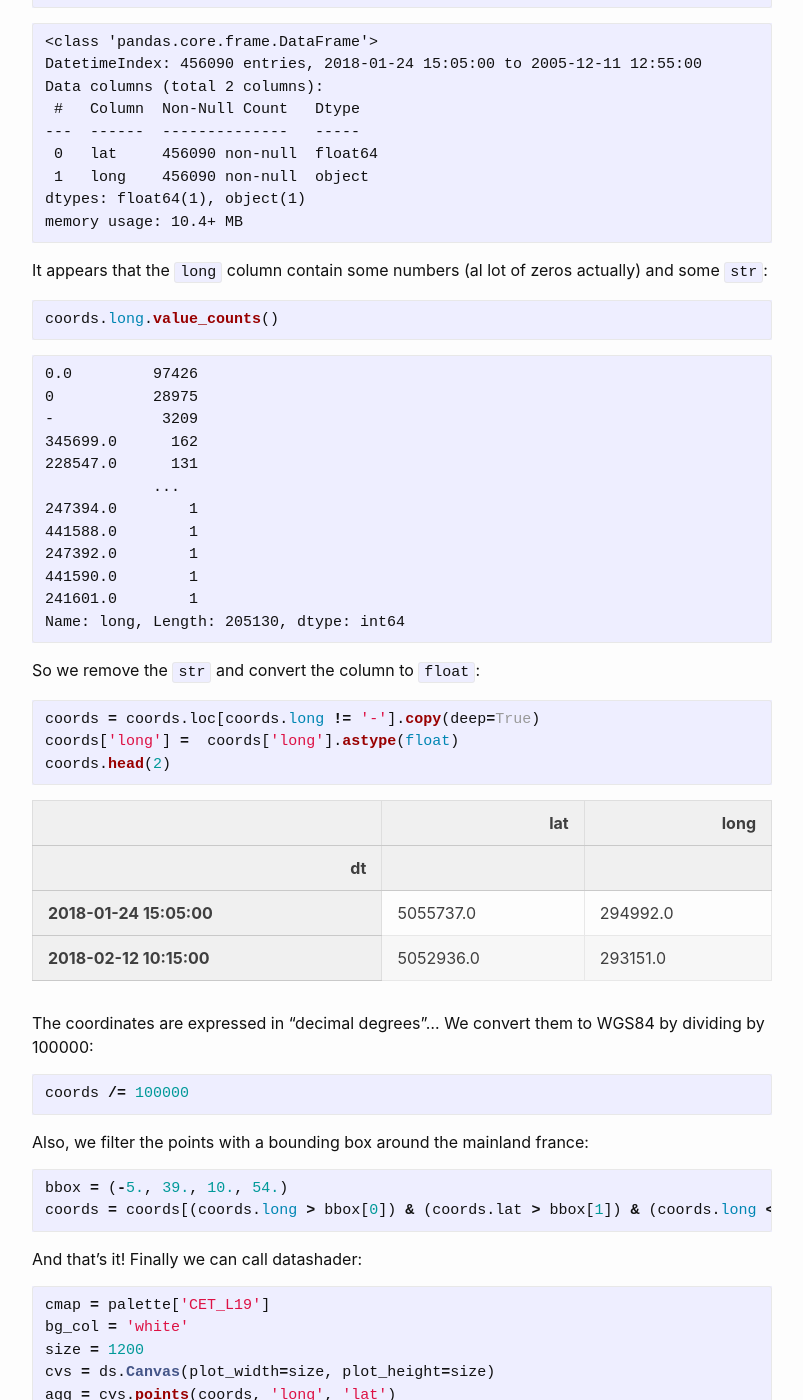
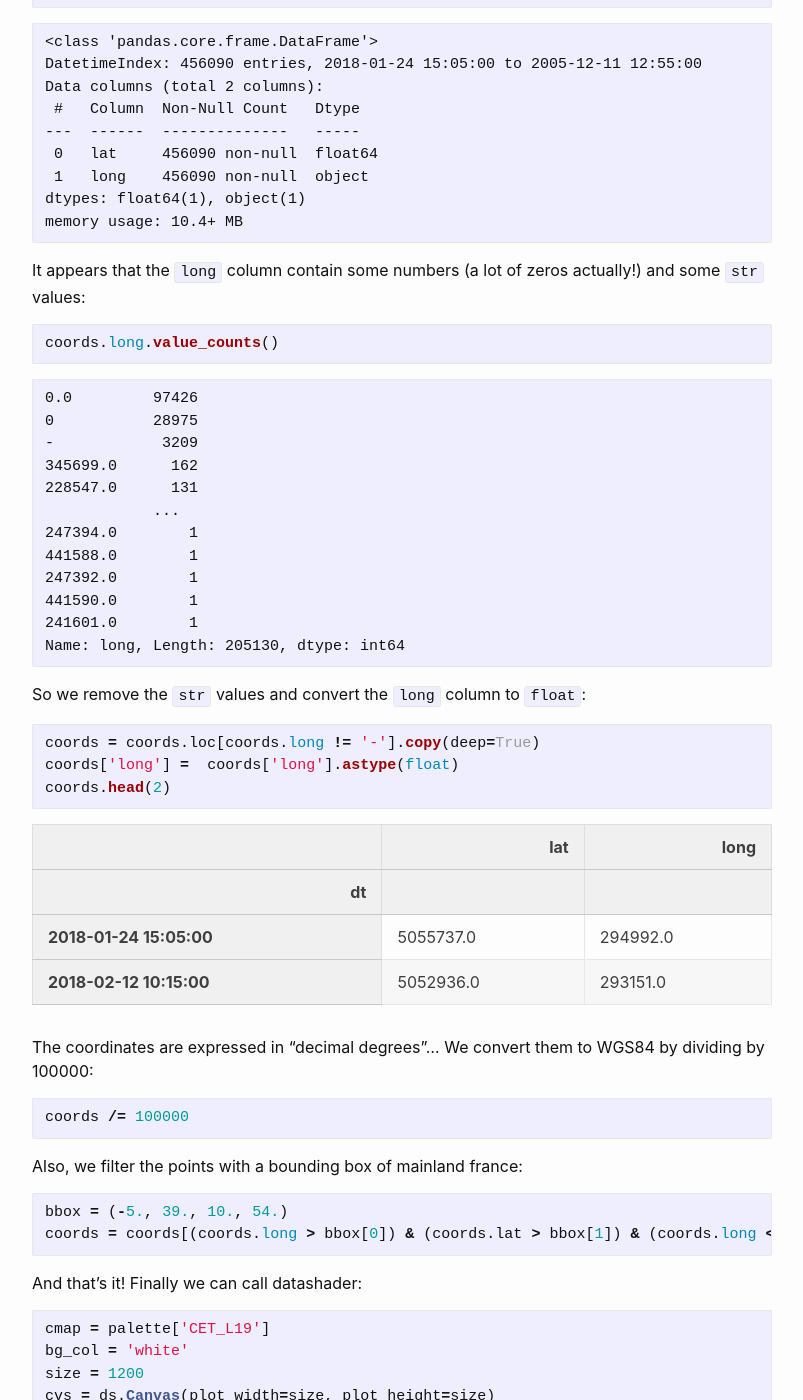
Before and after one commit to aetperf/aetperf.github.io, a Jekyll site: the page built from _posts/2020-02-13-Lunch-break,-plotting-traffic-injuries-with-datashader.md, in a window 1280 px wide and 1400 px high, scrolled down 5084 px. Shown: the whole window, without its empty margins (238-1041 px from the left). Built offline with Jekyll 4.4.1, drawn with Linux system fonts in a browser that asks for light colours; comment, search, counter and statistics services are not loaded.

Commit message:
fixed a few typos

````diff
--- a/_posts/2020-02-13-Lunch-break,-plotting-traffic-injuries-with-datashader.md
+++ b/_posts/2020-02-13-Lunch-break,-plotting-traffic-injuries-with-datashader.md
@@ -215,7 +215,7 @@ coords.info()
     memory usage: 10.4+ MB
 
 
-It appears that the `long` column contain some numbers (al lot of zeros actually) and some `str`:
+It appears that the `long` column contain some numbers (a lot of zeros actually!) and some `str` values:
 
 
 ```python
@@ -240,7 +240,7 @@ coords.long.value_counts()
 
 
 
-So we remove the `str` and convert the column to `float`:
+So we remove the `str` values and convert the `long` column to `float`:
 
 
 ```python
@@ -303,7 +303,7 @@ The coordinates are expressed in "decimal degrees"... We convert them to WGS84 b
 coords /= 100000
 ```
 
-Also, we filter the points with a bounding box around the mainland france:
+Also, we filter the points with a bounding box of mainland france:
 
 
 ```python
````
